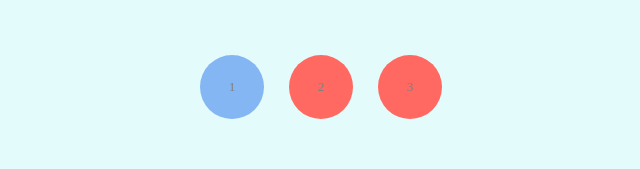
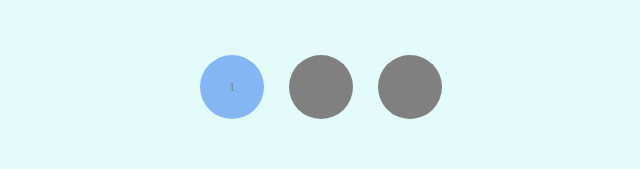
Before and after one commit to JossFranco/recrear-starbucks, a React (Create React App) app: page / in a window 1280 px wide. Shown: the top 169 px of the page, without its empty margins (319-959 px from the left). Built offline with nearby package versions, Linux system fonts and the light colour scheme.

Commit message:
añadir estados a los pasos

```diff
--- a/src/Components/atoms/Steps/Steps.tsx
+++ b/src/Components/atoms/Steps/Steps.tsx
@@ -12,14 +12,14 @@ export const Stepper: FC<NumbersProps> = ({ stepNumber, currentStep }) => {
         returnNumber.unshift(i);
     }
 
-
+    //'#ff6961'
 
     return (
         <div className="steps__container">
             {returnNumber.map((num) => (
                 <button
                     //     onClick={() => handleOnClick(num)}
-                    style={{ backgroundColor: num === currentStep ? '#84b6f4' : '#ff6961' }}
+                    style={{ backgroundColor: num === currentStep ? '#84b6f4' : num < currentStep ? "green" : 'gray' }}
                     className="steps__numeros"
                     key={num}
                 >
```
